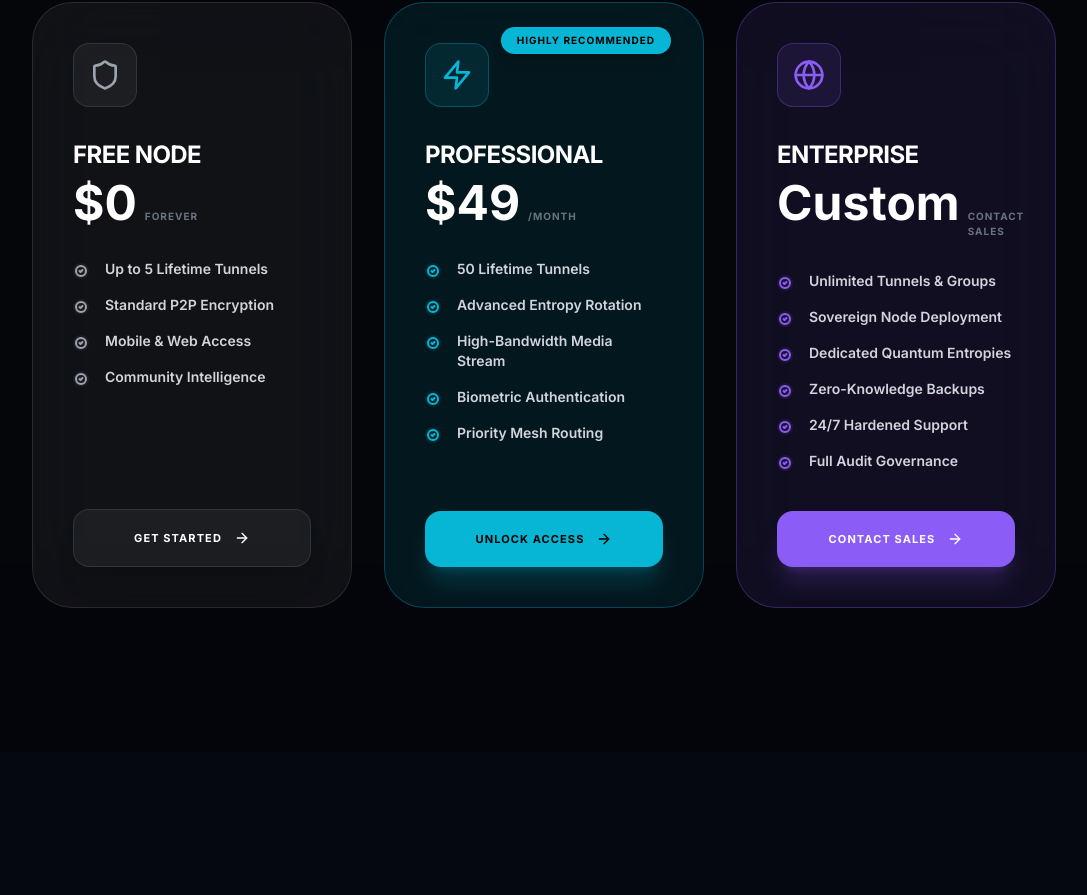
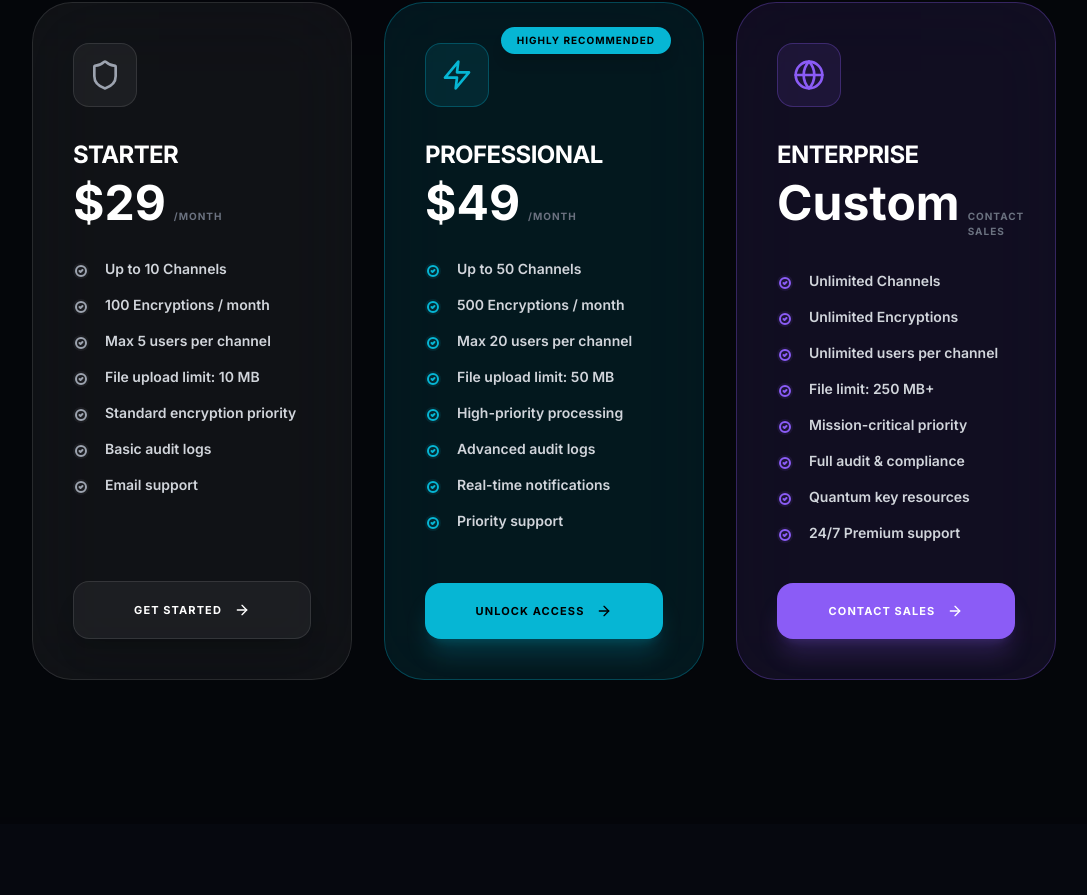
Before and after one commit to sabry2012/QEKMS, a React (Vite) app in the folder qekms-dashboard/: page / in a window 1280 px wide. Shown: the part 2740-3635 px from the top of the page, without its empty margins (96-1183 px from the left). Built offline with nearby package versions, Linux system fonts and the light colour scheme; no server answers.

Commit message:
feat: add subscription plans (Starter, Professional, Enterprise) with defined limits and features

```diff
--- a/qekms-dashboard/src/pages/Landing.tsx
+++ b/qekms-dashboard/src/pages/Landing.tsx
@@ -72,15 +72,18 @@ const STATS = [
 
 const PLANS = [
   {
-    name: 'Free Node',
-    price: '$0',
-    period: 'Forever',
-    desc: 'Community Intelligence',
+    name: 'Starter',
+    price: '$29',
+    period: '/month',
+    desc: 'Essential encryption for small teams.',
     features: [
-      'Up to 5 Lifetime Tunnels',
-      'Standard P2P Encryption',
-      'Mobile & Web Access',
-      'Community Intelligence',
+      'Up to 10 Channels',
+      '100 Encryptions / month',
+      'Max 5 users per channel',
+      'File upload limit: 10 MB',
+      'Standard encryption priority',
+      'Basic audit logs',
+      'Email support'
     ],
     cta: 'Get Started',
     highlighted: false,
@@ -96,11 +99,14 @@ const PLANS = [
     period: '/month',
     desc: 'For focused institutional security teams.',
     features: [
-      '50 Lifetime Tunnels',
-      'Advanced Entropy Rotation',
-      'High-Bandwidth Media Stream',
-      'Biometric Authentication',
-      'Priority Mesh Routing'
+      'Up to 50 Channels',
+      '500 Encryptions / month',
+      'Max 20 users per channel',
+      'File upload limit: 50 MB',
+      'High-priority processing',
+      'Advanced audit logs',
+      'Real-time notifications',
+      'Priority support'
     ],
     cta: 'Unlock Access',
     highlighted: true,
@@ -116,12 +122,14 @@ const PLANS = [
     period: 'Contact Sales',
     desc: 'Unlimited scale for multinational infrastructure.',
     features: [
-      'Unlimited Tunnels & Groups',
-      'Sovereign Node Deployment',
-      'Dedicated Quantum Entropies',
-      'Zero-Knowledge Backups',
-      '24/7 Hardened Support',
-      'Full Audit Governance'
+      'Unlimited Channels',
+      'Unlimited Encryptions',
+      'Unlimited users per channel',
+      'File limit: 250 MB+',
+      'Mission-critical priority',
+      'Full audit & compliance',
+      'Quantum key resources',
+      '24/7 Premium support'
     ],
     cta: 'Contact Sales',
     highlighted: false,
--- a/qekms-dashboard/src/pages/Register.tsx
+++ b/qekms-dashboard/src/pages/Register.tsx
@@ -12,9 +12,9 @@ import { Card } from '../components/ui/Card';
 const PLANS = [
   {
     id: 'starter',
-    name: 'Starter Node',
+    name: 'Starter',
     price: '$29',
-    period: '/mo',
+    period: '/month',
   },
   {
     id: 'professional',
--- a/qekms-dashboard/src/pages/UpgradePage.tsx
+++ b/qekms-dashboard/src/pages/UpgradePage.tsx
@@ -7,14 +7,17 @@ import { Card } from '../components/ui/Card';
 const UpgradePage = () => {
     const plans = [
         {
-            name: 'Free Node',
-            price: '$0',
-            duration: 'Forever',
+            name: 'Starter',
+            price: '$29',
+            duration: 'per month',
             features: [
-                'Up to 5 Lifetime Tunnels',
-                'Standard P2P Encryption',
-                'Mobile & Web Access',
-                'Community Intelligence'
+                'Up to 10 Channels',
+                '100 Encryptions / month',
+                'Max 5 users per channel',
+                'File upload limit: 10 MB',
+                'Standard encryption priority',
+                'Basic audit logs',
+                'Email support'
             ],
             icon: Shield,
             color: 'text-gray-400',
@@ -28,11 +31,14 @@ const UpgradePage = () => {
             duration: 'per month',
             popular: true,
             features: [
-                '50 Lifetime Tunnels',
-                'Advanced Entropy Rotation',
-                'High-Bandwidth Media Stream',
-                'Biometric Authentication',
-                'Priority Mesh Routing'
+                'Up to 50 Channels',
+                '500 Encryptions / month',
+                'Max 20 users per channel',
+                'File upload limit: 50 MB',
+                'High-priority processing',
+                'Advanced audit logs',
+                'Real-time notifications',
+                'Priority support'
             ],
             icon: Zap,
             color: 'text-primary-cyan',
@@ -45,12 +51,14 @@ const UpgradePage = () => {
             price: 'Custom',
             duration: 'Contact Sales',
             features: [
-                'Unlimited Tunnels & Groups',
-                'Sovereign Node Deployment',
-                'Dedicated Quantum Entropies',
-                'Zero-Knowledge Backups',
-                '24/7 Hardened Support',
-                'Full Audit Governance'
+                'Unlimited Channels',
+                'Unlimited Encryptions',
+                'Unlimited users per channel',
+                'File limit: 250 MB+',
+                'Mission-critical priority',
+                'Full audit & compliance',
+                'Quantum key resources',
+                '24/7 Premium support'
             ],
             icon: Globe,
             color: 'text-violet-500',
```
Also changed, not shown: 1 other file (tests, documents, lock files or other folders).
